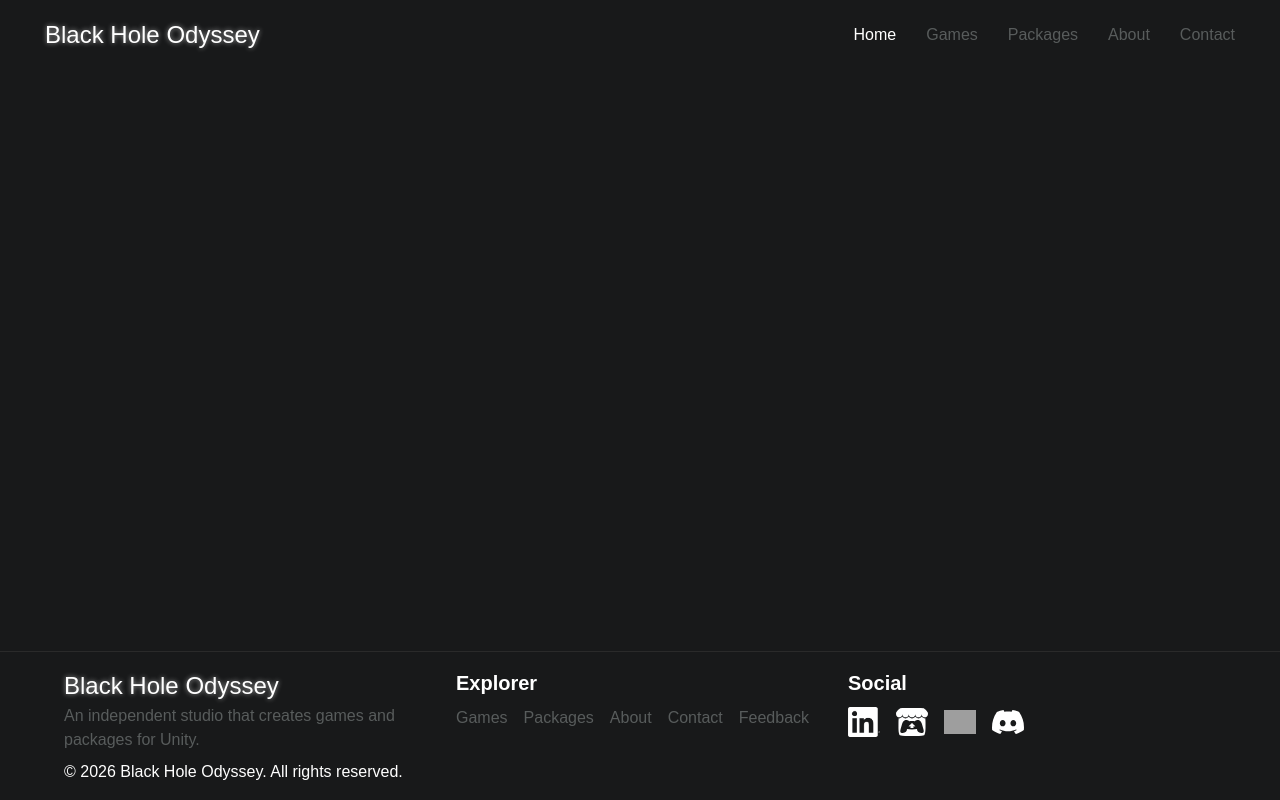
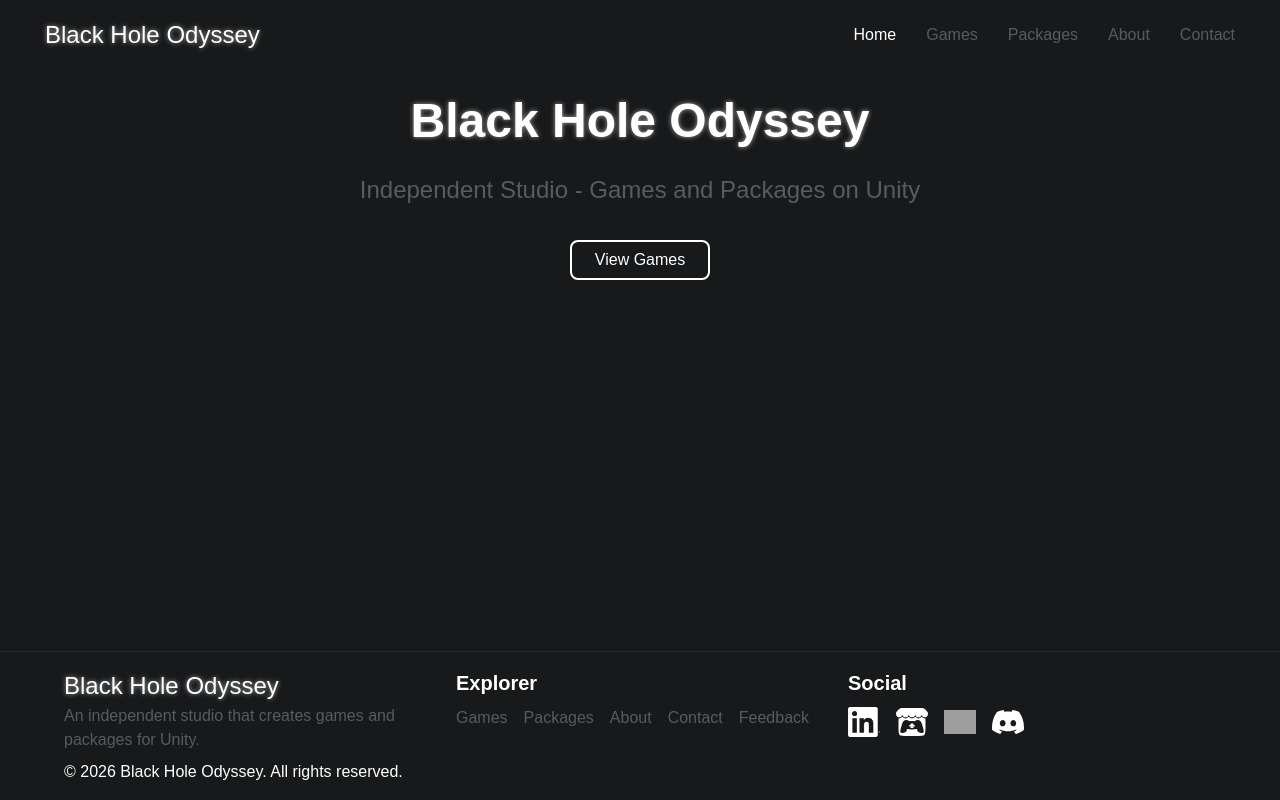
Before and after one commit to BlackHoleOdyssey/website-react, a React (Vite) app: page / in a window 1280 px wide. Built offline with nearby package versions, Linux system fonts and the light colour scheme; grey boxes are pictures that could not be loaded; a web font is replaced by a local one.

Commit message:
Home page - Hero

```diff
--- a/src/App.css
+++ b/src/App.css
@@ -17,6 +17,7 @@ html, body, #root {
 
 .main-content {
     flex: 1;
+    padding-top: 70px;
 }
 
 *, *::before, *::after {
--- a/src/App.tsx
+++ b/src/App.tsx
@@ -1,6 +1,7 @@
 import './App.css'
-import NavBar from './Components/Layouts/Navbar/Navbar'
-import Footer from './Components/Layouts/Footer/Footer'
+import NavBar from './Components/Layouts/Navbar/navbar'
+import Footer from './Components/Layouts/Footer/footer'
+import Home from './Pages/Home/home'
 import {Route, Routes} from "react-router-dom";
 
 function App() {
@@ -9,7 +10,7 @@ function App() {
             <NavBar />
             <main className="main-content">
                 <Routes>
-                    <Route path="/" element={<div></div>}/>
+                    <Route path="/" element={<Home />}/>
                     <Route path="/games" element={<div></div>}/>
                     <Route path="/packages" element={<div></div>}/>
                     <Route path="/about" element={<div></div>}/>
--- a/src/Components/Layouts/Footer/Footer.tsx
+++ b/src/Components/Layouts/Footer/footer.tsx
@@ -1,4 +1,4 @@
-import styles from './Footer.module.css'
+import styles from './footer.module.css'
 import NeonGlow from "../../neonblade-ui/neon-glow";
 import {NavLink} from "react-router-dom";
 import commonStyles from "../../common.module.css";
--- a/src/Components/Layouts/Navbar/Navbar.tsx
+++ b/src/Components/Layouts/Navbar/navbar.tsx
@@ -1,6 +1,6 @@
 import {useState, useEffect} from 'react';
 import {NavLink} from 'react-router-dom';
-import styles from './Navbar.module.css';
+import styles from './navbar.module.css';
 import commonStyles from '../../common.module.css';
 import NeonGlow from "../../neonblade-ui/neon-glow";
 
--- /dev/null
+++ b/src/Pages/Home/home.module.css
@@ -0,0 +1,63 @@
+.hero {
+    display: flex;
+    flex-direction: column;
+    width: 100%;
+    flex-wrap: wrap;
+    text-align: center;
+    align-items: center;
+    justify-content: center;
+}
+
+.title {
+    color:white;
+    font-size: 48px;
+    font-weight: bold;
+}
+
+.description {
+    color: #585c5c;
+    font-size: 24px;
+}
+
+.viewGames {
+    position: relative;
+    display: flex;
+    align-items: center;
+    justify-content: center;
+    border-radius: 8px;
+    border: 2px white solid;
+    width: 140px;
+    height: 40px;
+    color: white;
+    text-decoration: none;
+    margin-top: 32px;
+    overflow: hidden;
+
+    transition: box-shadow 0.2s ease-in-out;
+}
+
+.buttonText {
+    color: #ffffff;
+    font-weight: 500;
+    z-index: 1;
+}
+
+.glowWrapper {
+    position: absolute;
+    inset: 0;
+    display: flex;
+    align-items: center;
+    justify-content: center;
+    pointer-events: none;
+    opacity: 0;
+    transition: opacity 0.2s ease-in-out;
+}
+
+.viewGames:hover {
+    box-shadow: 0 0 8px rgba(255, 255, 255, 0.3),
+    inset 0 0 8px rgba(255, 255, 255, 0.3);
+}
+
+.viewGames:hover .glowWrapper {
+    opacity: 1;
+}
--- /dev/null
+++ b/src/Pages/Home/home.tsx
@@ -0,0 +1,34 @@
+import { NavLink } from "react-router-dom";
+import style from './home.module.css';
+import styles from "../../Components/Layouts/Navbar/navbar.module.css";
+import NeonGlow from "../../Components/neonblade-ui/neon-glow";
+
+function Home() {
+
+    return (
+        <div className={style.hero}>
+            <NeonGlow
+                colors="#ffffff"
+                glowIntensity={"subtle"}
+                className={styles.title}
+            >
+                <h1 className={style.title}>
+                    Black Hole Odyssey
+                </h1>
+            </NeonGlow>
+            <p className={style.description}>
+                Independent Studio - Games and Packages on Unity
+            </p>
+            <NavLink to="/games" className={style.viewGames}>
+                <span className={style.buttonText}>View Games</span>
+                <div className={style.glowWrapper}>
+                    <NeonGlow colors="#ffffff" glowIntensity="subtle">
+                        View Games
+                    </NeonGlow>
+                </div>
+            </NavLink>
+        </div>
+    );
+}
+
+export default Home;
```
Also changed, not shown: src/Components/Layouts/Footer/footer.module.css (renamed from src/Components/Layouts/Footer/Footer.module.css), src/Components/Layouts/Navbar/navbar.module.css (renamed from src/Components/Layouts/Navbar/Navbar.module.css).
